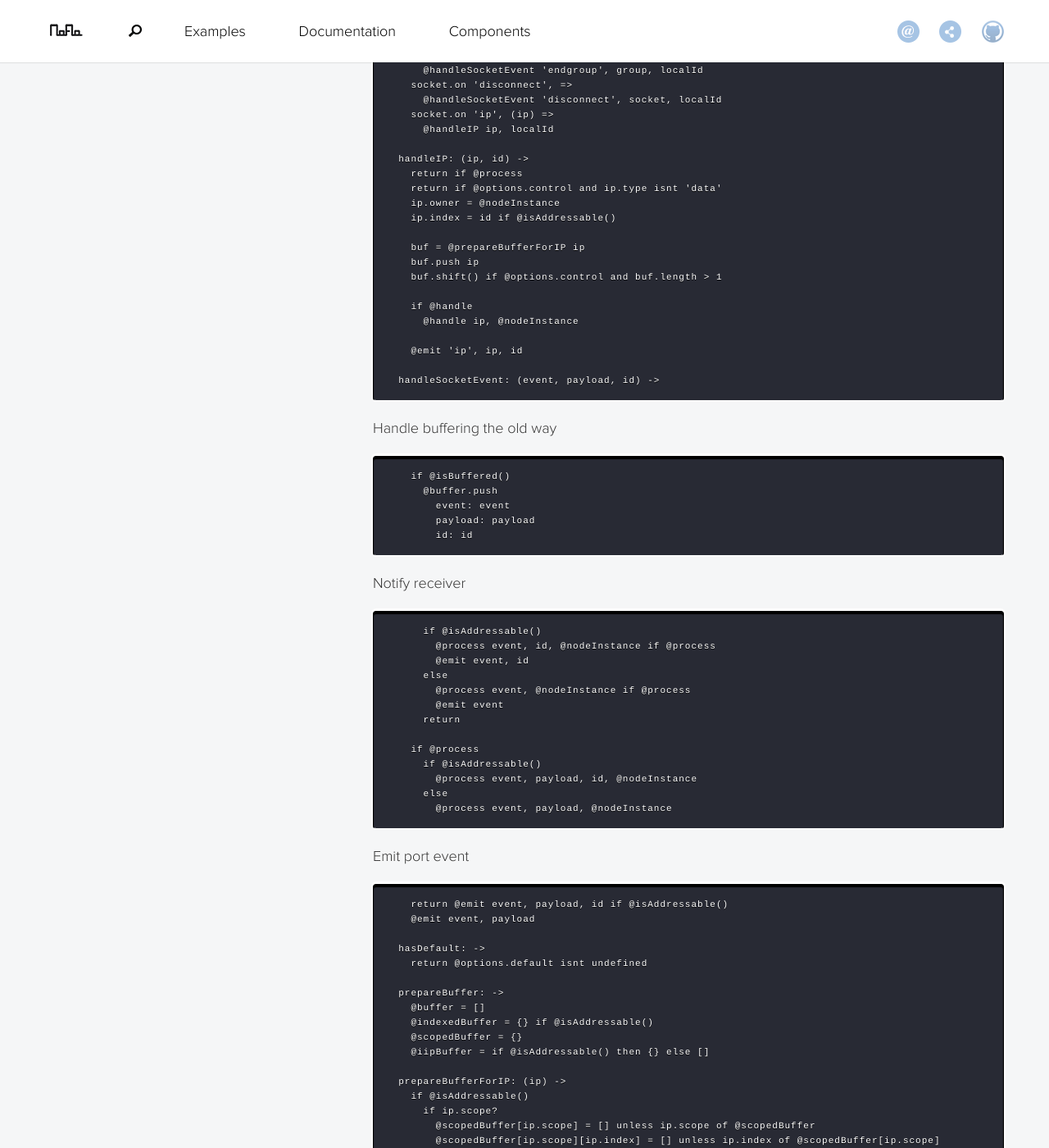
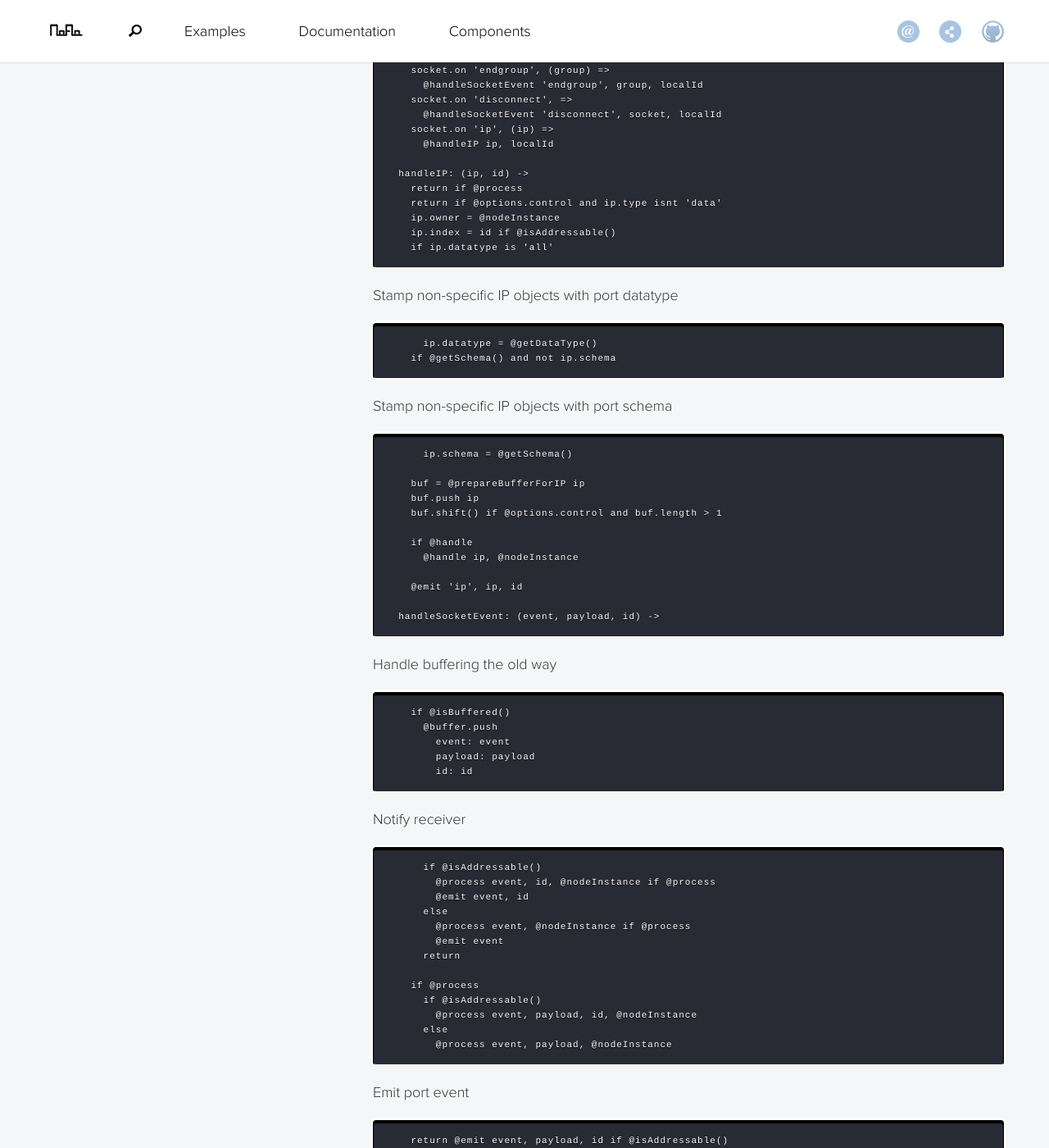
Before and after one commit to noflo/noflo.github.io, a Jekyll site: the page built from api/InPort.html, in a window 1280 px wide and 1400 px high, scrolled down 1686 px. Shown: the whole window at 82% size. Built offline with Jekyll 4.4.1, drawn with Linux system fonts in a browser that asks for light colours; nearby versions of some CDN libraries; some of the changed text lies outside the part shown.

```diff
--- a/_config.yml
+++ b/_config.yml
@@ -1,6 +1,6 @@
 title: NoFlo
 tagline: Flow-Based Programming for JavaScript
-version: 0.8.4
+version: 0.8.5
 permalink: /:categories/:title/
 baseurl: ""
 repository:
--- a/api/IP.html
+++ b/api/IP.html
@@ -229,6 +229,8 @@ Valid types: ‘data’, ‘openBracket’, ‘closeBracket’</p>
     @owner = <span class="hljs-literal">null</span> <span class="hljs-comment"># packet owner process</span>
     @clonable = <span class="hljs-literal">false</span> <span class="hljs-comment"># cloning safety flag</span>
     @index = <span class="hljs-literal">null</span> <span class="hljs-comment"># addressable port index</span>
+    @schema = <span class="hljs-literal">null</span>
+    @datatype = <span class="hljs-string">'all'</span>
     <span class="hljs-keyword">for</span> key, val <span class="hljs-keyword">of</span> options
       <span class="hljs-keyword">this</span>[key] = val</pre></div>
 
--- a/api/InPort.html
+++ b/api/InPort.html
@@ -213,6 +213,7 @@ platform = <span class="hljs-built_in">require</span> <span class="hljs-string">
 
     options.buffered ?= <span class="hljs-literal">false</span>
     options.control ?= <span class="hljs-literal">false</span>
+    options.scoped ?= <span class="hljs-literal">true</span>
     options.triggering ?= <span class="hljs-literal">true</span>
 
     <span class="hljs-keyword">if</span> <span class="hljs-keyword">not</span> process <span class="hljs-keyword">and</span> options <span class="hljs-keyword">and</span> options.process
@@ -273,6 +274,22 @@ platform = <span class="hljs-built_in">require</span> <span class="hljs-string">
     <span class="hljs-keyword">return</span> <span class="hljs-keyword">if</span> @options.control <span class="hljs-keyword">and</span> ip.type <span class="hljs-keyword">isnt</span> <span class="hljs-string">'data'</span>
     ip.owner = @nodeInstance
     ip.index = id <span class="hljs-keyword">if</span> @isAddressable()
+    <span class="hljs-keyword">if</span> ip.datatype <span class="hljs-keyword">is</span> <span class="hljs-string">'all'</span></pre></div>
+
+
+
+            <p>Stamp non-specific IP objects with port datatype</p>
+
+
+              <div class='highlight'><pre>      ip.datatype = @getDataType()
+    <span class="hljs-keyword">if</span> @getSchema() <span class="hljs-keyword">and</span> <span class="hljs-keyword">not</span> ip.schema</pre></div>
+
+
+
+            <p>Stamp non-specific IP objects with port schema</p>
+
+
+              <div class='highlight'><pre>      ip.schema = @getSchema()
 
     buf = @prepareBufferForIP ip
     buf.push ip
@@ -334,7 +351,7 @@ platform = <span class="hljs-built_in">require</span> <span class="hljs-string">
 
   prepareBufferForIP: <span class="hljs-function"><span class="hljs-params">(ip)</span> -&gt;</span>
     <span class="hljs-keyword">if</span> @isAddressable()
-      <span class="hljs-keyword">if</span> ip.scope?
+      <span class="hljs-keyword">if</span> ip.scope? <span class="hljs-keyword">and</span> @options.scoped
         @scopedBuffer[ip.scope] = [] <span class="hljs-keyword">unless</span> ip.scope <span class="hljs-keyword">of</span> @scopedBuffer
         @scopedBuffer[ip.scope][ip.index] = [] <span class="hljs-keyword">unless</span> ip.index <span class="hljs-keyword">of</span> @scopedBuffer[ip.scope]
         <span class="hljs-keyword">return</span> @scopedBuffer[ip.scope][ip.index]
@@ -343,7 +360,7 @@ platform = <span class="hljs-built_in">require</span> <span class="hljs-string">
         <span class="hljs-keyword">return</span> @iipBuffer[ip.index]
       @indexedBuffer[ip.index] = [] <span class="hljs-keyword">unless</span> ip.index <span class="hljs-keyword">of</span> @indexedBuffer
       <span class="hljs-keyword">return</span> @indexedBuffer[ip.index]
-    <span class="hljs-keyword">if</span> ip.scope?
+    <span class="hljs-keyword">if</span> ip.scope? <span class="hljs-keyword">and</span> @options.scoped
       @scopedBuffer[ip.scope] = [] <span class="hljs-keyword">unless</span> ip.scope <span class="hljs-keyword">of</span> @scopedBuffer
       <span class="hljs-keyword">return</span> @scopedBuffer[ip.scope]
     <span class="hljs-keyword">if</span> ip.initial
@@ -379,7 +396,7 @@ platform = <span class="hljs-built_in">require</span> <span class="hljs-string">
 
   getBuffer: <span class="hljs-function"><span class="hljs-params">(scope, idx, initial = <span class="hljs-literal">false</span>)</span> -&gt;</span>
     <span class="hljs-keyword">if</span> @isAddressable()
-      <span class="hljs-keyword">if</span> scope?
+      <span class="hljs-keyword">if</span> scope? <span class="hljs-keyword">and</span> @options.scoped
         <span class="hljs-keyword">return</span> <span class="hljs-literal">undefined</span> <span class="hljs-keyword">unless</span> scope <span class="hljs-keyword">of</span> @scopedBuffer
         <span class="hljs-keyword">return</span> <span class="hljs-literal">undefined</span> <span class="hljs-keyword">unless</span> idx <span class="hljs-keyword">of</span> @scopedBuffer[scope]
         <span class="hljs-keyword">return</span> @scopedBuffer[scope][idx]
@@ -388,7 +405,7 @@ platform = <span class="hljs-built_in">require</span> <span class="hljs-string">
         <span class="hljs-keyword">return</span> @iipBuffer[idx]
       <span class="hljs-keyword">return</span> <span class="hljs-literal">undefined</span> <span class="hljs-keyword">unless</span> idx <span class="hljs-keyword">of</span> @indexedBuffer
       <span class="hljs-keyword">return</span> @indexedBuffer[idx]
-    <span class="hljs-keyword">if</span> scope?
+    <span class="hljs-keyword">if</span> scope? <span class="hljs-keyword">and</span> @options.scoped
       <span class="hljs-keyword">return</span> <span class="hljs-literal">undefined</span> <span class="hljs-keyword">unless</span> scope <span class="hljs-keyword">of</span> @scopedBuffer
       <span class="hljs-keyword">return</span> @scopedBuffer[scope]
     <span class="hljs-keyword">if</span> initial
--- a/api/Port.html
+++ b/api/Port.html
@@ -219,6 +219,7 @@ platform = <span class="hljs-built_in">require</span> <span class="hljs-string">
     <span class="hljs-string">"<span class="hljs-subst">#{@node}</span> <span class="hljs-subst">#{@name.toUpperCase()}</span>"</span>
 
   getDataType: <span class="hljs-function">-&gt;</span> @type
+  getSchema: <span class="hljs-function">-&gt;</span> <span class="hljs-literal">null</span>
   getDescription: <span class="hljs-function">-&gt;</span> @description
 
   attach: <span class="hljs-function"><span class="hljs-params">(socket)</span> -&gt;</span>
```
Also changed, not shown: api/BasePort.html (+6 -2 lines), api/OutPort.html (+18 -0 lines).
